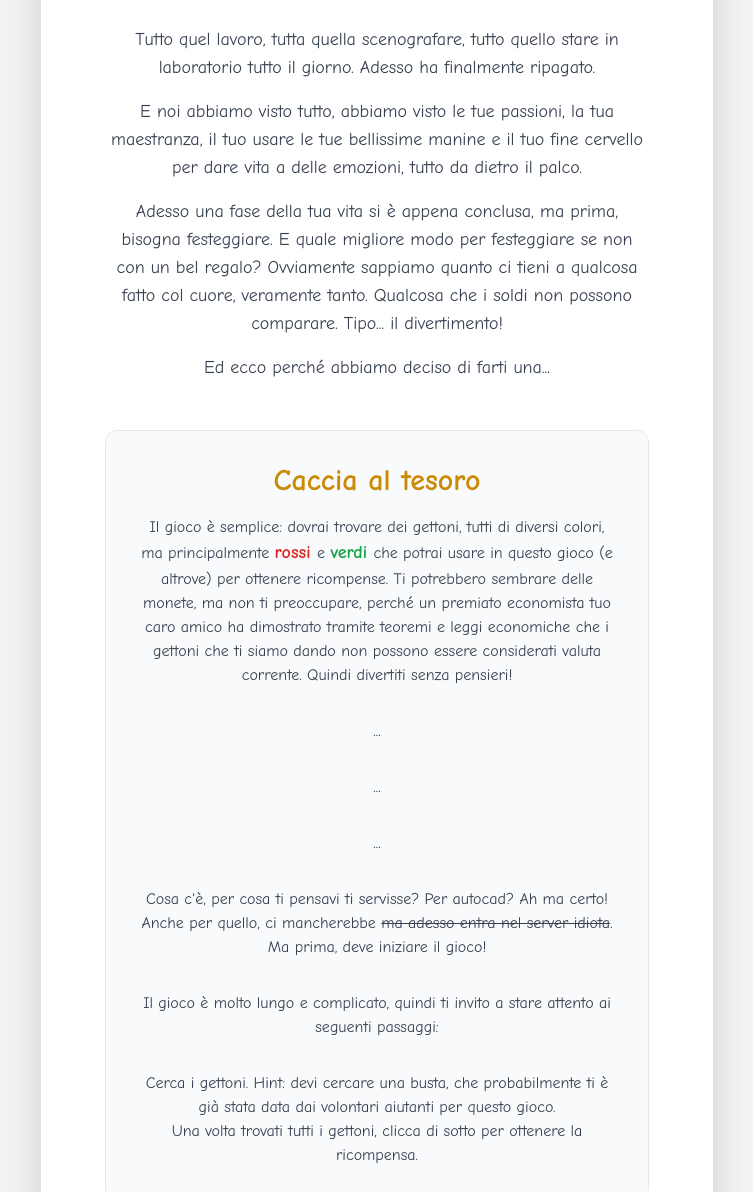
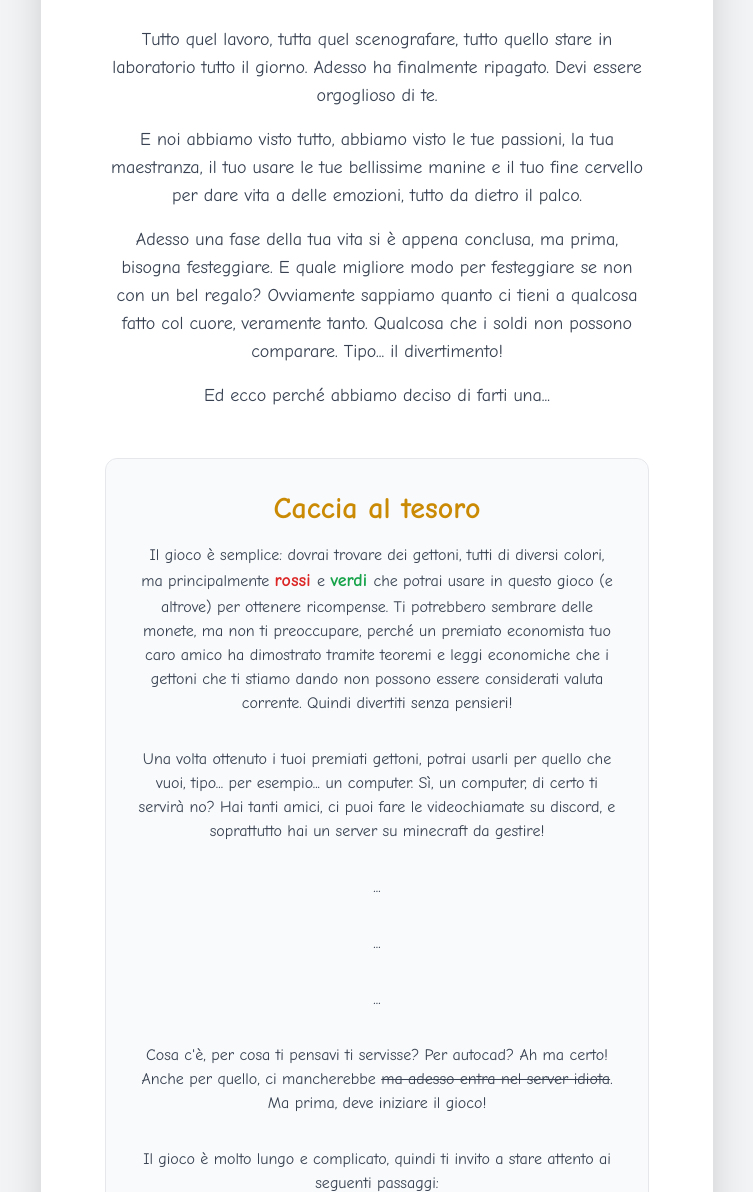
Before and after one commit to Regalo-andrea-papa/Regalo-andrea-papa.github.io, a plain HTML site: page index.html in a window 1280 px wide. Shown: the part 378-1570 px from the top of the page, without its empty margins (263-1016 px from the left). Drawn offline with nearby package versions, Linux system fonts and the light colour scheme.

Commit message:
Update index.html
Add some stuff

```diff
--- a/index.html
+++ b/index.html
@@ -49,7 +49,7 @@
             <!-- Introductory Text -->
             <div class="fade-in-up delay-1 mt-8">
                 <p class="text-base sm:text-lg text-gray-700">
-                    Tutto quel lavoro, tutta quella scenografare, tutto quello stare in laboratorio tutto il giorno. Adesso ha finalmente ripagato.
+                    Tutto quel lavoro, tutta quel scenografare, tutto quello stare in laboratorio tutto il giorno. Adesso ha finalmente ripagato. Devi essere orgoglioso di te.
                 </p>
                 <p class="text-base sm:text-lg text-gray-700 mt-4">
                     E noi abbiamo visto tutto, abbiamo visto le tue passioni, la tua maestranza, il tuo usare le tue bellissime manine e il tuo fine cervello per dare vita a delle emozioni, tutto da dietro il palco.
@@ -66,7 +66,10 @@
             <div class="fade-in-up delay-2 mt-12 bg-gray-50 rounded-xl p-6 sm:p-8 border border-gray-200">
                 <h2 class="text-2xl sm:text-3xl font-bold text-yellow-600">Caccia al tesoro</h2>
                 <p class="mt-4 text-gray-700">
-        Il gioco è semplice: dovrai trovare dei gettoni, tutti di diversi colori, ma principalmente <b class="text-base sm:text-lg text-red-600"><a href="https://i.imgur.com/5jJcamw.jpeg" >rossi </a></b> e <b class="text-base sm:text-lg text-green-600"><a href="https://i.imgur.com/YenUa5B.jpeg" >verdi </a></b> che potrai usare in questo gioco (e altrove) per ottenere ricompense. Ti potrebbero sembrare delle monete, ma non ti preoccupare, perché un premiato economista tuo caro amico ha dimostrato tramite teoremi e leggi economiche che i gettoni che ti siamo dando non possono essere considerati valuta corrente. Quindi divertiti senza pensieri!
+        Il gioco è semplice: dovrai trovare dei gettoni, tutti di diversi colori, ma principalmente <b class="text-base sm:text-lg text-red-600"><a href="https://i.imgur.com/5jJcamw.jpeg" >rossi </a></b> e <b class="text-base sm:text-lg text-green-600"><a href="https://i.imgur.com/YenUa5B.jpeg" >verdi </a></b> che potrai usare in questo gioco (e altrove) per ottenere ricompense. Ti potrebbero sembrare delle monete, ma non ti preoccupare, perché un premiato economista tuo caro amico ha dimostrato tramite teoremi e leggi economiche che i gettoni che ti stiamo dando non possono essere considerati valuta corrente. Quindi divertiti senza pensieri!
+                </p>
+                <p class="mt-4 text-gray-700 mt-8">
+                    Una volta ottenuto i tuoi premiati gettoni, potrai usarli per quello che vuoi, tipo... per esempio... un computer. Sì, un computer, di certo ti servirà no? Hai tanti amici, ci puoi fare le videochiamate su discord, e soprattutto hai un server su minecraft da gestire!
                 </p>
                 <p class="mt-4 text-gray-700 mt-8">
                     ...
@@ -84,7 +87,7 @@
                 <p class="mt-4 text-gray-700 mt-8">
                     Il gioco è molto lungo e complicato, quindi ti invito a stare attento ai seguenti passaggi:
                 </p>
-                <ol class="mt-4 text-gray-700 mt-8" type="1">
+                <ol class="text-gray-100 " type="1">
                     <li>Cerca i gettoni. Hint: devi cercare una busta, che probabilmente ti è già stata data dai volontari aiutanti per questo gioco.</li>
                     <li>Una volta trovati tutti i gettoni, clicca di sotto per ottenere la ricompensa.</li>
                 </ol>
```
